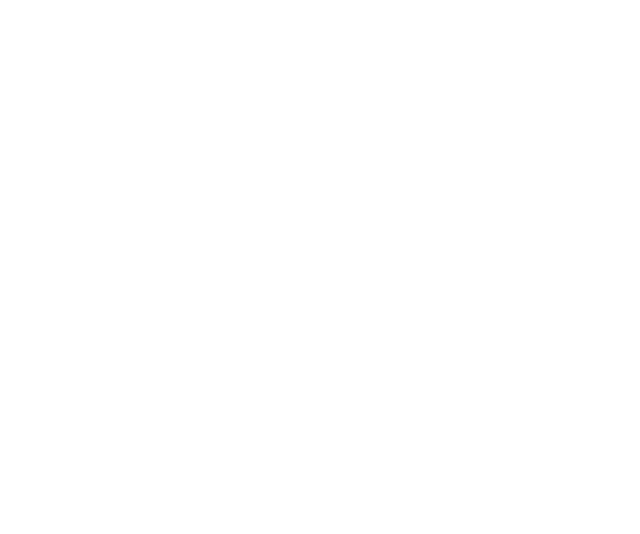
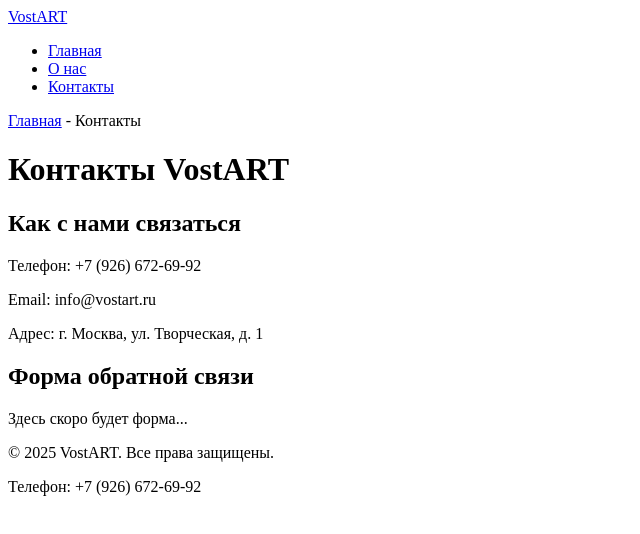
Before and after one commit to VostArt/my-awesome-project, a plain HTML site: page src/contacts.html in a window 1280 px wide. Shown: the whole page, without its empty margins (0-640 px from the left). Drawn offline with Linux system fonts and the light colour scheme.

Commit message:
feat: add multi-page structure with semantics, nav and anchors

```diff
--- a/src/about.html
+++ b/src/about.html
@@ -0,0 +1,53 @@
+<!DOCTYPE html>
+<html lang="ru">
+<head>
+    <meta charset="UTF-8">
+    <meta name="viewport" content="width=device-width, initial-scale=1.0">
+    <title>О нас - VostART</title>
+    <meta name="description" content="Узнайте больше о студии VostART: наша история, философия и команда профессионалов.">
+    <link rel="icon" href="assets/favicon.ico" type="image/x-icon">
+</head>
+<body>
+    <!-- Шапка сайта -->
+    <header>
+        <a href="index.html">VostART</a>
+        <!-- Главное меню навигации -->
+        <nav>
+            <ul>
+                <li><a href="index.html">Главная</a></li>
+                <li><a href="about.html">О нас</a></li>
+                <li><a href="contacts.html">Контакты</a></li>
+            </ul>
+        </nav>
+    </header>
+
+    <!-- Уникальное основное содержимое страницы -->
+    <main>
+        <!-- Простые "хлебные крошки" -->
+        <nav aria-label="Хлебные крошки">
+            <a href="index.html">Главная</a> -
+            <span>О нас</span>
+        </nav>
+
+        <h1>О студии VostART</h1>
+
+        <!-- Секция "Наша история" -->
+        <section>
+            <h2>Наша история</h2>
+            <p>Текст о том, как все начиналось...</p>
+        </section>
+
+        <!-- Секция "Наша команда" -->
+        <section>
+            <h2>Наша команда</h2>
+            <p>Текст о команде...</p>
+        </section>
+    </main>
+
+    <!-- Подвал сайта -->
+    <footer>
+        <p>&copy; 2025 VostART. Все права защищены.</p>
+        <p>Телефон: +7 (926) 672-69-92</p>
+    </footer>
+</body>
+</html>
--- a/src/contacts.html
+++ b/src/contacts.html
@@ -0,0 +1,55 @@
+<!DOCTYPE html>
+<html lang="ru">
+<head>
+    <meta charset="UTF-8">
+    <meta name="viewport" content="width=device-width, initial-scale=1.0">
+    <title>Контакты - VostART</title>
+    <meta name="description" content="Свяжитесь со студией VostART по телефону, email или через социальные сети. Мы всегда на связи!">
+    <link rel="icon" href="assets/favicon.ico" type="image/x-icon">
+</head>
+<body>
+    <!-- Шапка сайта -->
+    <header>
+        <a href="index.html">VostART</a>
+        <!-- Главное меню навигации -->
+        <nav>
+            <ul>
+                <li><a href="index.html">Главная</a></li>
+                <li><a href="about.html">О нас</a></li>
+                <li><a href="contacts.html">Контакты</a></li>
+            </ul>
+        </nav>
+    </header>
+
+    <!-- Уникальное основное содержимое страницы -->
+    <main>
+        <!-- "Хлебные крошки" -->
+        <nav aria-label="Хлебные крошки">
+            <a href="index.html">Главная</a> -
+            <span>Контакты</span>
+        </nav>
+
+        <h1>Контакты VostART</h1>
+
+        <!-- Секция контактной информации -->
+        <section>
+            <h2>Как с нами связаться</h2>
+            <p>Телефон: +7 (926) 672-69-92</p>
+            <p>Email: info@vostart.ru</p>
+            <p>Адрес: г. Москва, ул. Творческая, д. 1</p>
+        </section>
+
+        <!-- Секция формы обратной связи -->
+        <section>
+            <h2>Форма обратной связи</h2>
+            <p>Здесь скоро будет форма...</p>
+        </section>
+    </main>
+
+    <!-- Подвал сайта -->
+    <footer>
+        <p>&copy; 2025 VostART. Все права защищены.</p>
+        <p>Телефон: +7 (926) 672-69-92</p>
+    </footer>
+</body>
+</html>
```
Also changed, not shown: src/index.html (+46 -6 lines).
